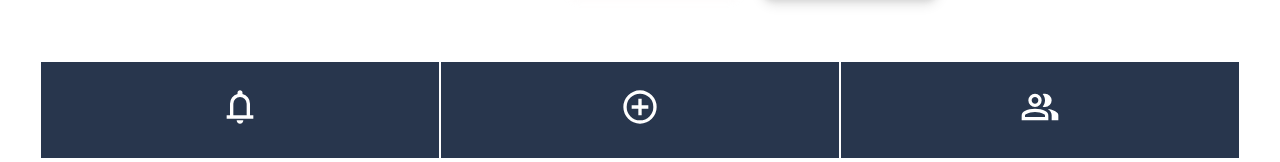
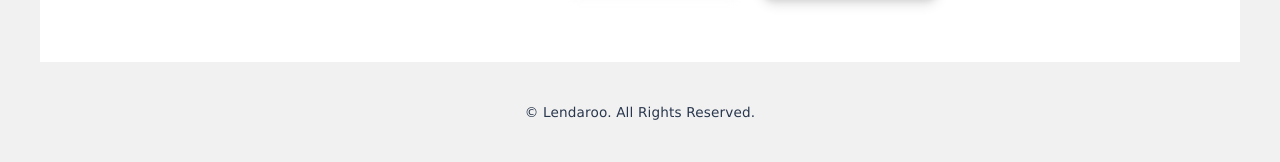
Before and after one commit to jsavkovic/jasmina-savkovic-capstone-client, a React (Vite) app: page /items/1/edit in a window 1280 px wide. Shown: the part 860-1022 px from the top of the page. Built offline with nearby package versions, Linux system fonts and the light colour scheme; no server answers.

Commit message:
Update footer component.

```diff
--- a/src/components/ArchivedItems/ArchivedItems.scss
+++ b/src/components/ArchivedItems/ArchivedItems.scss
@@ -10,7 +10,7 @@
     color: $dark-blue;
     //     }
 
-    &__title {
+    &__subtitle {
         padding: 1rem;
         font-size: 2.5rem;
     }
--- a/src/components/Footer/Footer.jsx
+++ b/src/components/Footer/Footer.jsx
@@ -1,32 +1,45 @@
-import './Footer.scss';
-import { useUser } from '../../context/UserContext';
-import notificationIcon from '../../assets/icons/notifications.svg';
-import addIcon from '../../assets/icons/add_circle.svg';
-import groupIcon from '../../assets/icons/group.svg';
-import { Link } from 'react-router-dom';
+import "./Footer.scss";
 
 const Footer = () => {
-    const { userId } = useUser();
-
     return (
-        <footer className='footer'>
-            <div className='footer__section'>
-                <Link to={`/users/${userId}/notifications`}>
-                    <img src={notificationIcon} alt='notifications' className='footer__icon' />
-                </Link>
-            </div>
-            <div className='footer__section'>
-                <Link to={`/users/${userId}/upload`}>
-                    <img src={addIcon} alt='add item' className='footer__icon' />
-                </Link>
-            </div>
-            <div className='footer__section'>
-                <Link to={`/users/${userId}/friends`}>
-                    <img src={groupIcon} alt='friends link' className='footer__icon' />
-                </Link>
-            </div>
-        </footer >
+        <footer className="footer">
+            <p>© Lendaroo. All Rights Reserved.</p>
+        </footer>
     );
 };
 
 export default Footer;
+
+
+// import './Footer.scss';
+// import { useUser } from '../../context/UserContext';
+// import notificationIcon from '../../assets/icons/notifications.svg';
+// import addIcon from '../../assets/icons/add_circle.svg';
+// import groupIcon from '../../assets/icons/group.svg';
+// import { Link } from 'react-router-dom';
+
+// const Footer = () => {
+//     const { userId } = useUser();
+
+//     return (
+//         <footer className='footer'>
+//             <div className='footer__section'>
+//                 <Link to={`/users/${userId}/notifications`}>
+//                     <img src={notificationIcon} alt='notifications' className='footer__icon' />
+//                 </Link>
+//             </div>
+//             <div className='footer__section'>
+//                 <Link to={`/users/${userId}/upload`}>
+//                     <img src={addIcon} alt='add item' className='footer__icon' />
+//                 </Link>
+//             </div>
+//             <div className='footer__section'>
+//                 <Link to={`/users/${userId}/friends`}>
+//                     <img src={groupIcon} alt='friends link' className='footer__icon' />
+//                 </Link>
+//             </div>
+//         </footer >
+//     );
+// };
+
+// export default Footer;
--- a/src/components/Footer/Footer.scss
+++ b/src/components/Footer/Footer.scss
@@ -2,40 +2,56 @@
 @use "../../styles/partials/mixins" as *;
 
 .footer {
-    background-color: $dark-blue;
-    height: 6rem;
-    // padding: 1rem;
-    display: flex;
-    justify-content: space-around;
-    // align-items: center;
+  font-size: .85rem;
+  display: flex;
+  justify-content: center;
+  align-items: center;
+  color: $dark-blue;
+  background-color: $alternate-light-grey;
+  padding: 2.5rem;
+  text-align: center;
 
-&__section {
-    width: 33.5%;
-    display: flex;
-    justify-content: center;
-    align-items: center;
-    border-right: 1px solid white;
-    border-left: 1px solid white;
-
-    &:hover {
-        // background-color: #F4ACB7;
-    }
-
-    &:active {
-        transform: translateY(2px);
-        box-shadow: 0 2px 4px rgba(0, 0, 0, 0.1), 0 4px 6px rgba(0, 0, 0, 0.1);
-    }
+//   @include tablet {
+//     @include p3-body-small;
+//   }
 }
 
-    &__icon {
-        height: 2.5rem;
-        background: none;
-    border: none;
-    // display: flex;
-    // align-items: center;
-    cursor: pointer;
 
-    }
+// .footer {
+//     background-color: $dark-blue;
+//     height: 6rem;
+//     // padding: 1rem;
+//     display: flex;
+//     justify-content: space-around;
+//     // align-items: center;
+
+// &__section {
+//     width: 33.5%;
+//     display: flex;
+//     justify-content: center;
+//     align-items: center;
+//     border-right: 1px solid white;
+//     border-left: 1px solid white;
+
+//     &:hover {
+//         // background-color: #F4ACB7;
+//     }
+
+//     &:active {
+//         transform: translateY(2px);
+//         box-shadow: 0 2px 4px rgba(0, 0, 0, 0.1), 0 4px 6px rgba(0, 0, 0, 0.1);
+//     }
+// }
+
+//     &__icon {
+//         height: 2.5rem;
+//         background: none;
+//     border: none;
+//     // display: flex;
+//     // align-items: center;
+//     cursor: pointer;
+
+//     }
 
 
-    }
+//     }
--- a/src/theme.js
+++ b/src/theme.js
@@ -1,12 +1,22 @@
-import { createTheme, styled } from '@mui/material/styles';
-import StepConnector, { stepConnectorClasses } from '@mui/material/StepConnector';
+// theme.js
+import { createTheme } from '@mui/material/styles';
 
 const customTheme = (outerTheme) =>
     createTheme({
+        ...outerTheme,
         palette: {
+            ...outerTheme.palette,
             mode: outerTheme.palette.mode,
         },
         components: {
+            MuiCssBaseline: {
+                styleOverrides: {
+                    body: {
+                        backgroundColor: '#f2f1f1',
+                        color: '#28364D',
+                    },
+                },
+            },
             MuiAutocomplete: {
                 styleOverrides: {
                     root: {
@@ -53,28 +63,4 @@ const customTheme = (outerTheme) =>
         },
     });
 
-const QontoConnector = styled(StepConnector)(({ theme }) => ({
-    [`&.${stepConnectorClasses.alternativeLabel}`]: {
-        top: 10,
-        left: 'calc(-50% + 16px)',
-        right: 'calc(50% + 16px)',
-    },
-    [`&.${stepConnectorClasses.active}`]: {
-        [`& .${stepConnectorClasses.line}`]: {
-            borderColor: '#784af4',
-        },
-    },
-    [`&.${stepConnectorClasses.completed}`]: {
-        [`& .${stepConnectorClasses.line}`]: {
-            borderColor: '#784af4',
-        },
-    },
-    [`& .${stepConnectorClasses.line}`]: {
-        borderColor: theme.palette.mode === 'dark' ? theme.palette.grey[800] : '#eaeaf0',
-        borderTopWidth: 3,
-        borderRadius: 1,
-    },
-}));
-
 export default customTheme;
-export { QontoConnector };
```
